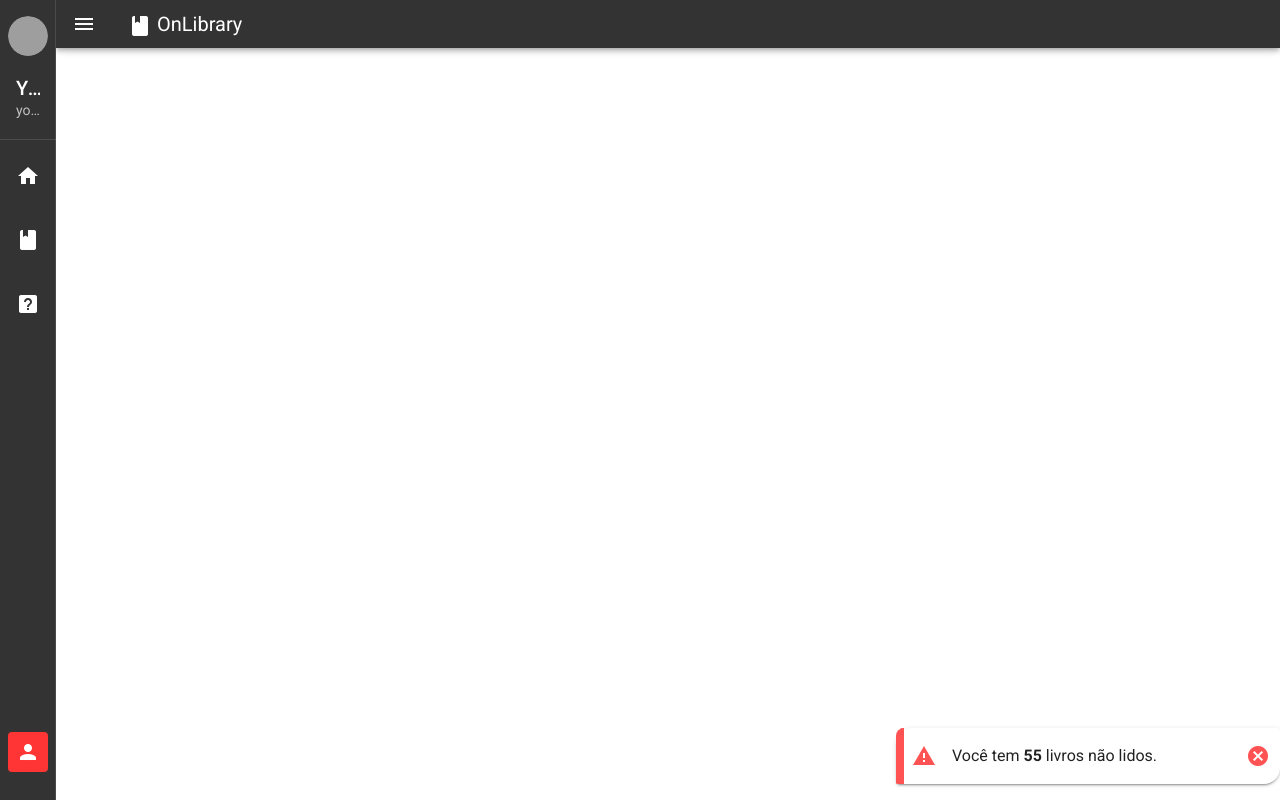
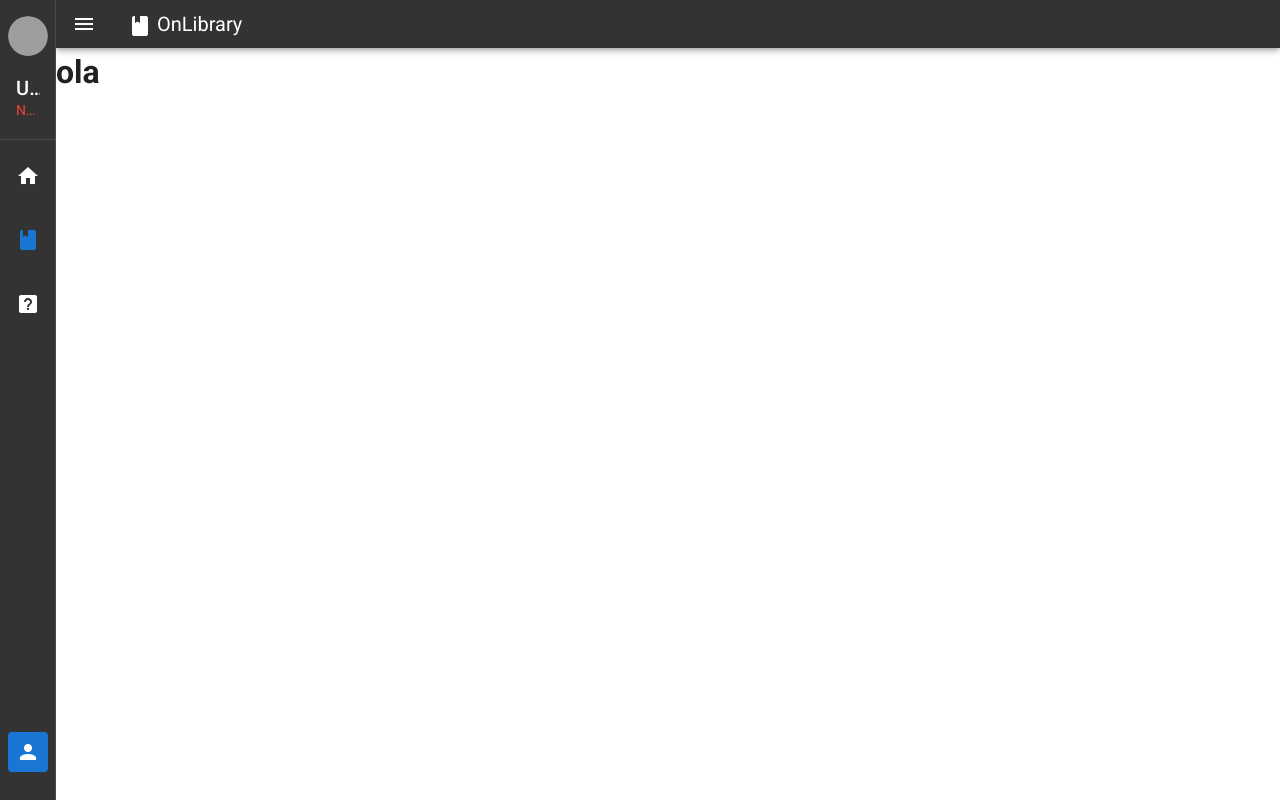
Before and after one commit to RyanVictorDev/Biblioteca-em-Vue, a Vue app in the folder biblioteca-vue/: page /biblioteca in a window 1280 px wide. Built offline with nearby package versions, Linux system fonts and the light colour scheme; grey boxes are pictures that could not be loaded.

Commit message:
Criando funções de checkagem de login, e adaptando layout para esses casos

```diff
--- a/biblioteca-vue/src/App.vue
+++ b/biblioteca-vue/src/App.vue
@@ -4,12 +4,10 @@
     <v-main>
       <router-view/>
     </v-main>
-    <mensage-component/>
   </v-app>
 </template>
 
 <script>
-import MensageComponent from './components/MensageComponent.vue';
 import NavComponent from './components/NavComponent.vue';
 
 export default {
@@ -17,7 +15,6 @@ export default {
 
   components: {
     NavComponent,
-    MensageComponent
   },
 
   data: () => ({
--- a/biblioteca-vue/src/components/HelloWorld.vue
+++ b/biblioteca-vue/src/components/HelloWorld.vue
@@ -1,8 +1,6 @@
 <template>
   <div>
     <h1>Olá</h1>
-    <v-icon left right>mdi-star</v-icon>
-
   </div>
 </template>
 
--- a/biblioteca-vue/src/components/MensageComponent.vue
+++ b/biblioteca-vue/src/components/MensageComponent.vue
@@ -1,7 +1,16 @@
 <template>
-    <v-alert transition="scroll-x-reverse-transition" v-model="alert" width="30%" shaped dismissible color="error" border="left" elevation="2" colored-border icon="mdi-alert" class="ml-auto mt-auto">
-      Você tem <strong>{{ qtdEmails }}</strong> livros não lidos.
-    </v-alert>
+    <div>
+        <v-list>
+            <v-list-item v-for="mensage in mensages" :key="mensage.assunto" link>
+                <v-alert transition="scroll-x-reverse-transition" v-model="alert" width="30%" shaped dismissible color="error" border="left" elevation="2" colored-border icon="mdi-alert" class="ml-auto mt-auto mb-2">
+                    <strong>{{ mensage.qtdEmails }}</strong> {{ mensage.assunto }}
+                </v-alert>
+            </v-list-item>
+        </v-list>
+
+
+    </div>
+
 </template>
 
 <script>
@@ -14,6 +23,11 @@ export default{
 
     data:() => ({
         qtdEmails: 55,
+        mensages: [
+            {assunto: 'Livros não lidos!', qtdEmails: 789},
+            {assunto: 'Livros não lidos!', qtdEmails: 789},
+            {assunto: 'Livros não lidos!', qtdEmails: 789}
+        ]
     })
 }
 </script>
--- a/biblioteca-vue/src/components/NavComponent.vue
+++ b/biblioteca-vue/src/components/NavComponent.vue
@@ -3,17 +3,28 @@
         <v-navigation-drawer v-model="drawer" app dark v-bind:mini-variant="miniVariant" color="#333">
         <v-list>
           <v-list-item class="px-2">
-            <v-list-item-avatar>
+            <v-list-item-avatar v-if="log == true">
               <v-img src="https://randomuser.me/api/portraits/women/75.jpg"></v-img>
+            </v-list-item-avatar>
+
+            <v-list-item-avatar v-if="log == false">
+              <v-img src="https://randomuser.me/api/portraits/lego/6.jpg"></v-img>
             </v-list-item-avatar>
           </v-list-item>
 
           <v-list-item link>
-            <v-list-item-content>
+            <v-list-item-content v-if="log == true">
               <v-list-item-title class="text-h6">
                 Your Profile :)
               </v-list-item-title>
               <v-list-item-subtitle>yourcoolemail@gmail.com</v-list-item-subtitle>
+            </v-list-item-content>
+
+            <v-list-item-content v-if="log == false">
+              <v-list-item-title class="text-h6">
+                Undefined user
+              </v-list-item-title>
+              <v-list-item-subtitle class="red--text">Não registrado!</v-list-item-subtitle>
             </v-list-item-content>
           </v-list-item>
         </v-list>
@@ -22,7 +33,7 @@
 
         <v-list flat nav>
           <v-list-item-group v-model="selectedItem" color="primary">
-            <v-list-item v-for="item in items" :key="item.title" link>
+            <v-list-item v-for="item in items" :key="item.title" :to="item.to" link>
               <v-list-item-icon>
                 <v-icon>{{ item.icon }}</v-icon>
               </v-list-item-icon>
@@ -35,14 +46,27 @@
         </v-list>
 
         <template v-slot:append>
-          <v-list dense nav class="rounded-xl mb-5 mx-auto">
-            <v-list-item link class="redBack">
+          <!-- ação de Click adicionado temporariamente, feito para fins de testes! -->
+          <v-list v-if="log == true" dense nav class="rounded-xl mb-5 mx-auto" @click="log = !log">
+            <v-list-item link class="error">
                 <v-list-item-icon>
                 <v-icon>mdi-account</v-icon>
               </v-list-item-icon>
 
               <v-list-item-content>
                 <v-list-item-title>Logout</v-list-item-title>
+              </v-list-item-content>
+            </v-list-item>
+          </v-list>
+
+          <v-list v-if="log == false" dense nav class="rounded-xl mb-5 mx-auto" @click="log = !log">
+            <v-list-item link class="primary">
+                <v-list-item-icon>
+                <v-icon>mdi-account</v-icon>
+              </v-list-item-icon>
+
+              <v-list-item-content>
+                <v-list-item-title>Login</v-list-item-title>
               </v-list-item-content>
             </v-list-item>
           </v-list>
@@ -68,11 +92,12 @@ export default{
     data:() => ({
         miniVariant: true,
         btnShow: true,
+        log: false,
 
         items: [
-            { title: 'Home', icon: 'mdi-home', para: '/' },
-            { title: 'Galeria', icon: 'mdi-book', para: '/'},
-            { title: 'Sobre', icon: 'mdi-help-box', para:'/about' },
+            { title: 'Home', icon: 'mdi-home', to: '/' },
+            { title: 'Biblioteca', icon: 'mdi-book', to: '/biblioteca'},
+            { title: 'Sobre', icon: 'mdi-help-box', to:'/about' },
             ],
         right: null,
     }),
@@ -80,7 +105,5 @@ export default{
 </script>
 
 <style scoped>
-    .redBack{
-        background-color: rgb(255, 52, 52);
-    }
+/*  */
 </style>
--- a/biblioteca-vue/src/router/index.js
+++ b/biblioteca-vue/src/router/index.js
@@ -12,11 +12,13 @@ const routes = [
   },
   {
     path: '/about',
-    name: 'about',
-    // route level code-splitting
-    // this generates a separate chunk (about.[hash].js) for this route
-    // which is lazy-loaded when the route is visited.
+    name: 'sobre',
     component: () => import(/* webpackChunkName: "about" */ '../views/AboutView.vue')
+  },
+  {
+    path: '/biblioteca',
+    name: 'biblioteca',
+    component: () => import('../views/BibliotecaView.vue')
   }
 ]
 
--- /dev/null
+++ b/biblioteca-vue/src/views/BibliotecaView.vue
@@ -0,0 +1,14 @@
+<template>
+    <h1>ola</h1>
+</template>
+
+<script>
+export default{
+    name: 'BiliotecaView',
+
+    components:{
+
+    }
+}
+
+</script>
```
